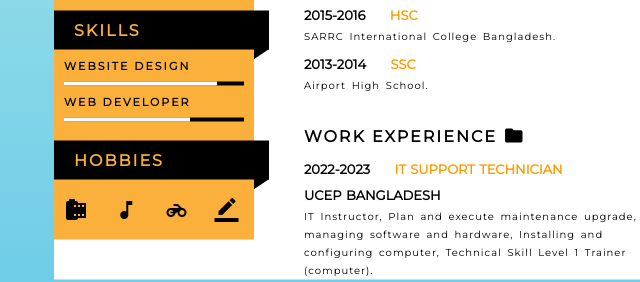
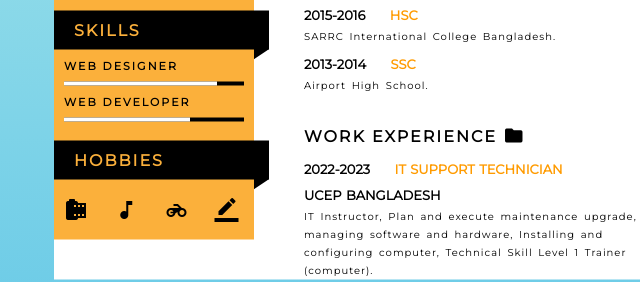
Before and after one commit to nakib33/CV, a plain HTML site: page index.html in a window 1280 px wide. Shown: the part 609-891 px from the top of the page, 261-901 px from the left. Drawn offline with Linux system fonts and the light colour scheme.

Commit message:
Update index.html

```diff
--- a/index.html
+++ b/index.html
@@ -58,7 +58,7 @@
 				<p>SKILLS</p>
 			</div>
 
-			<p class="p1">WEBSITE DESIGN
+			<p class="p1">WEB DESIGNER
 			<div class="skill-container">
 				<div class="skill web"></div>
 			</div>
```
